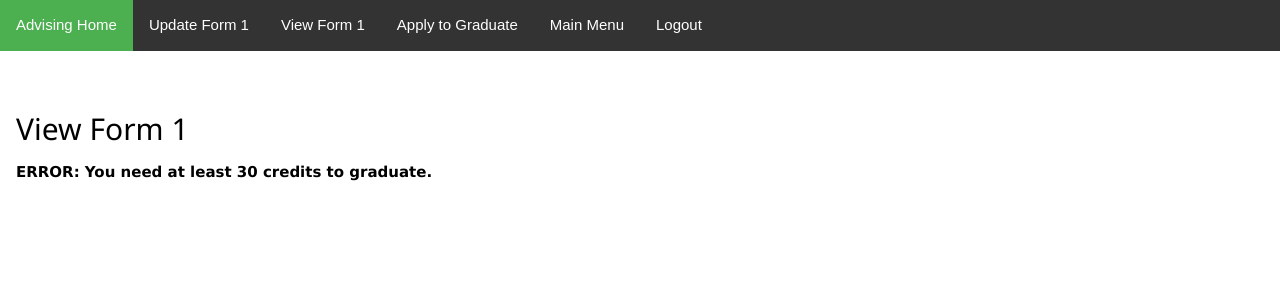
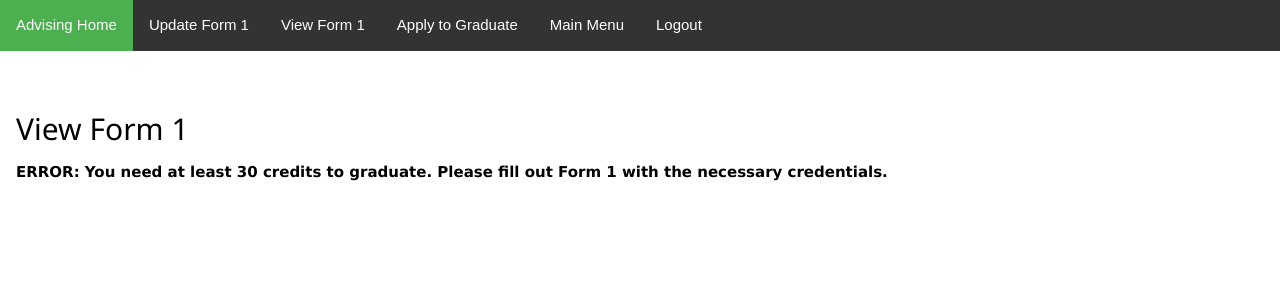
Before and after one commit to lilyrschwarz/BIT, a PHP site: page /viewform1.php in a window 1280 px wide. Shown: the top 300 px of the page. Run offline with PHP 8.4, Linux system fonts and the light colour scheme; the visitor is signed in with stand-in values (Sample User, id 1); data that the repository does not hold is empty.

Commit message:
view form1 hopefully fixed?

```diff
--- a/public_html/advising/viewform1.php
+++ b/public_html/advising/viewform1.php
@@ -110,7 +110,7 @@ background-color: #4CAF50;
   <h2>View Form 1</h2>
   <?php
   if($credits_sum<30){
-    echo "<b>ERROR: You need at least 30 credits to graduate.</b></br>";
+    echo "<b>ERROR: You need at least 30 credits to graduate. Please fill out Form 1 with the necessary credentials.</b></br>";
     $sql_1 = "SELECT * FROM form1 WHERE university_id =" .$user.";";
     // $result = mysqli_query($db, $sql_1);
     // $makeEmpty = empty($result);
```
